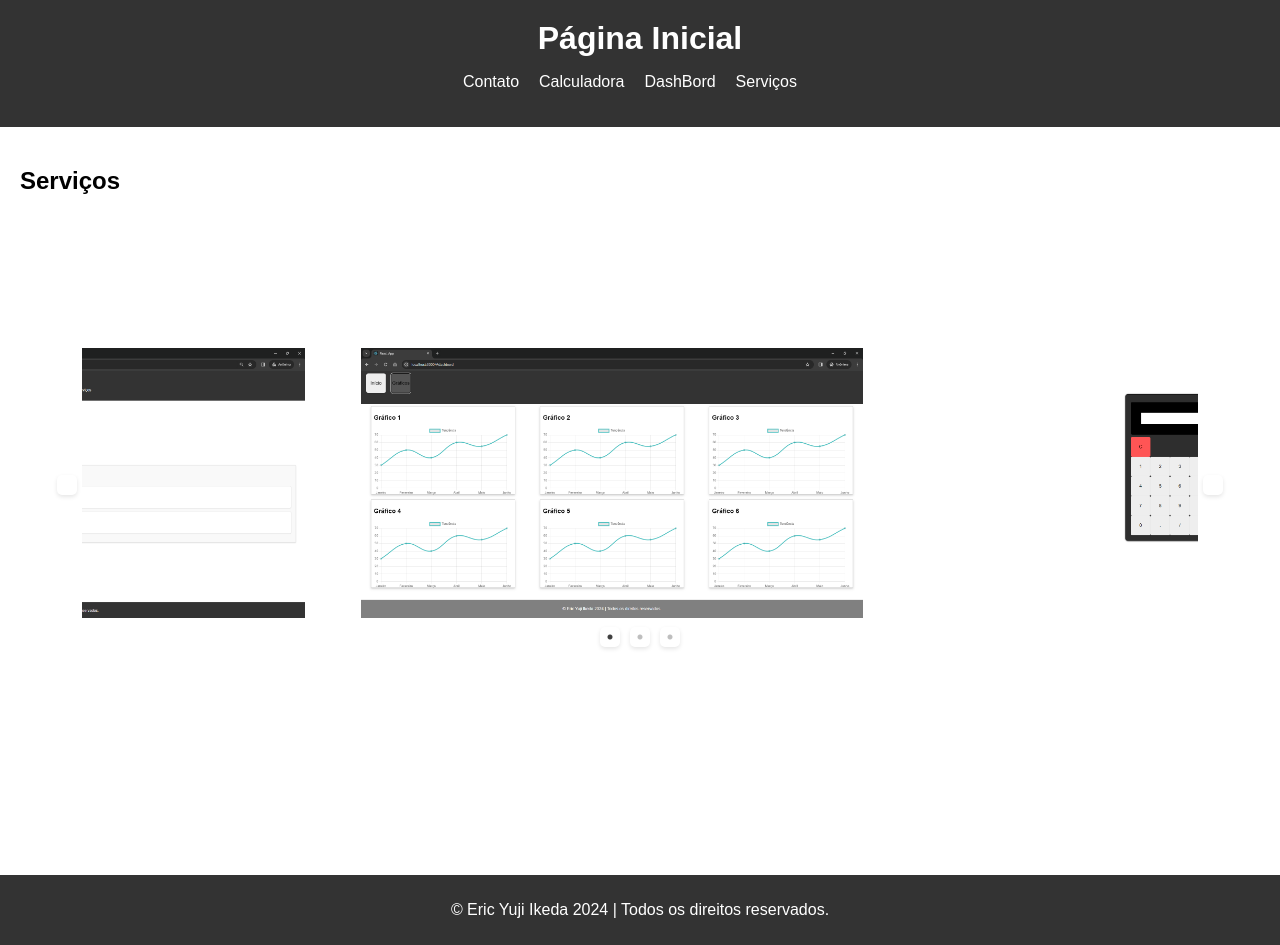
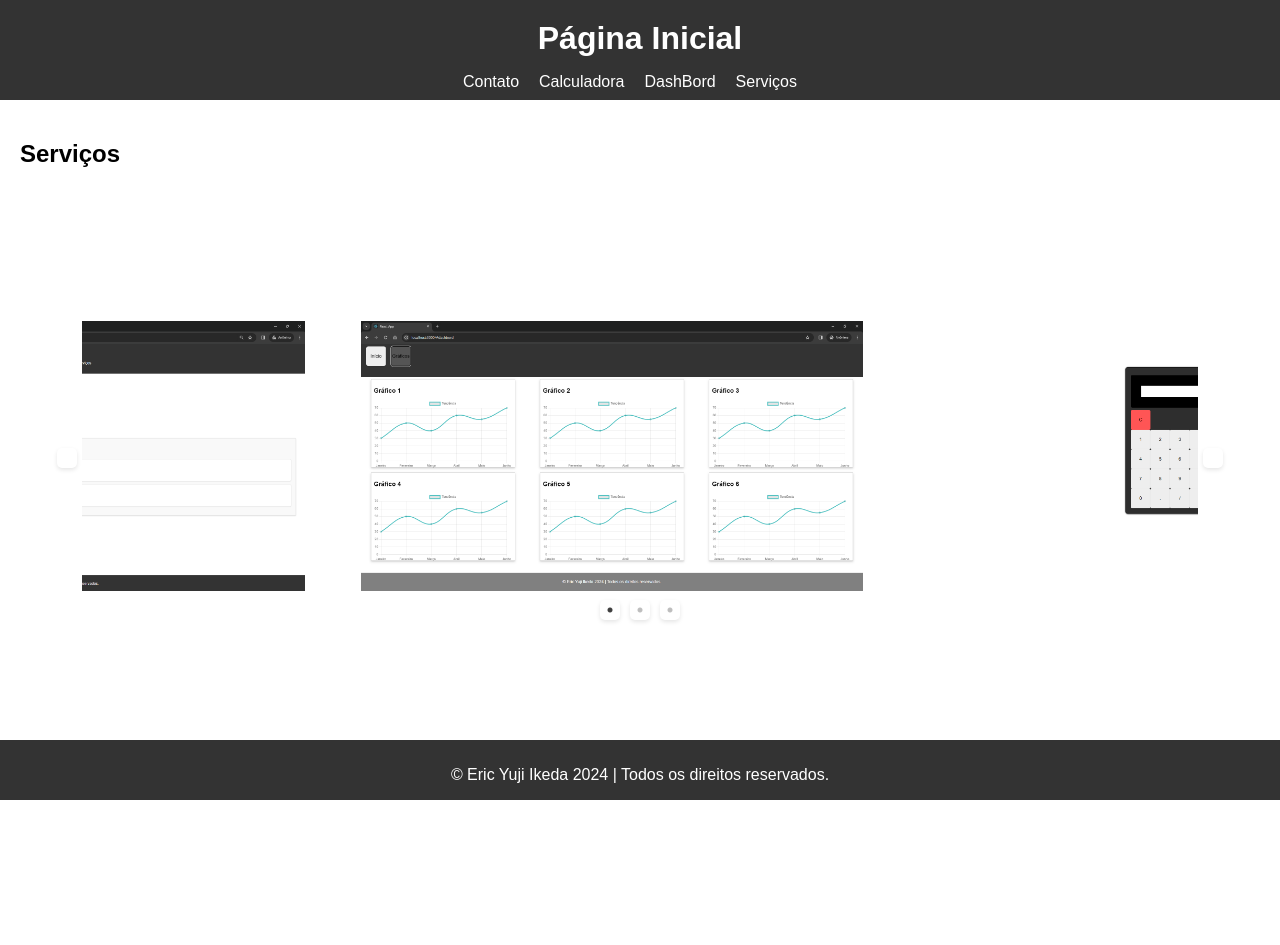
Before and after one commit to ikedayuji/Projeto_Solo_FrontEnd_React, a React (Create React App) app: page / in a window 1280 px wide. After the commit the page ends 848 px from the top, so only its background shows below. Built offline with nearby package versions, Linux system fonts and the light colour scheme.

Commit message:
Projeto v4.6 - Página Inicial Fixa ao dar zoom 100%

```diff
--- a/src/App.css
+++ b/src/App.css
@@ -12,11 +12,25 @@ body {
 
 /* Estilos para o cabeçalho */
 .header {
+  height: 60px;
   background-color: #333;
   color: white;
   padding: 20px;
   text-align: center;
 }
+
+.main-content {
+  padding-top: 60px; /* Altura da barra de navegação */
+  padding-bottom: 40px; /* Altura do footer */
+  overflow-y: auto; /* Adiciona barra de rolagem quando necessário */
+  position: relative; /* Importante para garantir o posicionamento correto dos elementos internos */
+}
+
+.section {
+  width: 100%;
+  /* Outros estilos */
+}
+
 
 .header h1 {
   margin: 0;
@@ -53,6 +67,11 @@ body {
   color: white;
   text-align: center;
   padding: 10px 0;
+  position: fixed;
+  bottom: 0;
+  left: 0;
+  right: 0;
+  height: 40px; /* Altura do footer */
 }
 
 /* Página da Calculadora */
@@ -153,7 +172,6 @@ button:hover {
   box-shadow: 0 4px 8px 0 rgba(0, 0, 0, 0.2);
 }
 
-
 .dashboard-footer {
   width: 100%;
   text-align: center;
@@ -163,6 +181,11 @@ button:hover {
   position: fixed;
   bottom: 0;
 }
+
+.dashboard .app .app-footer {
+  display: none !important;
+}
+
 .dashboard-header {
   background-color: #333;
   color: white;
```
